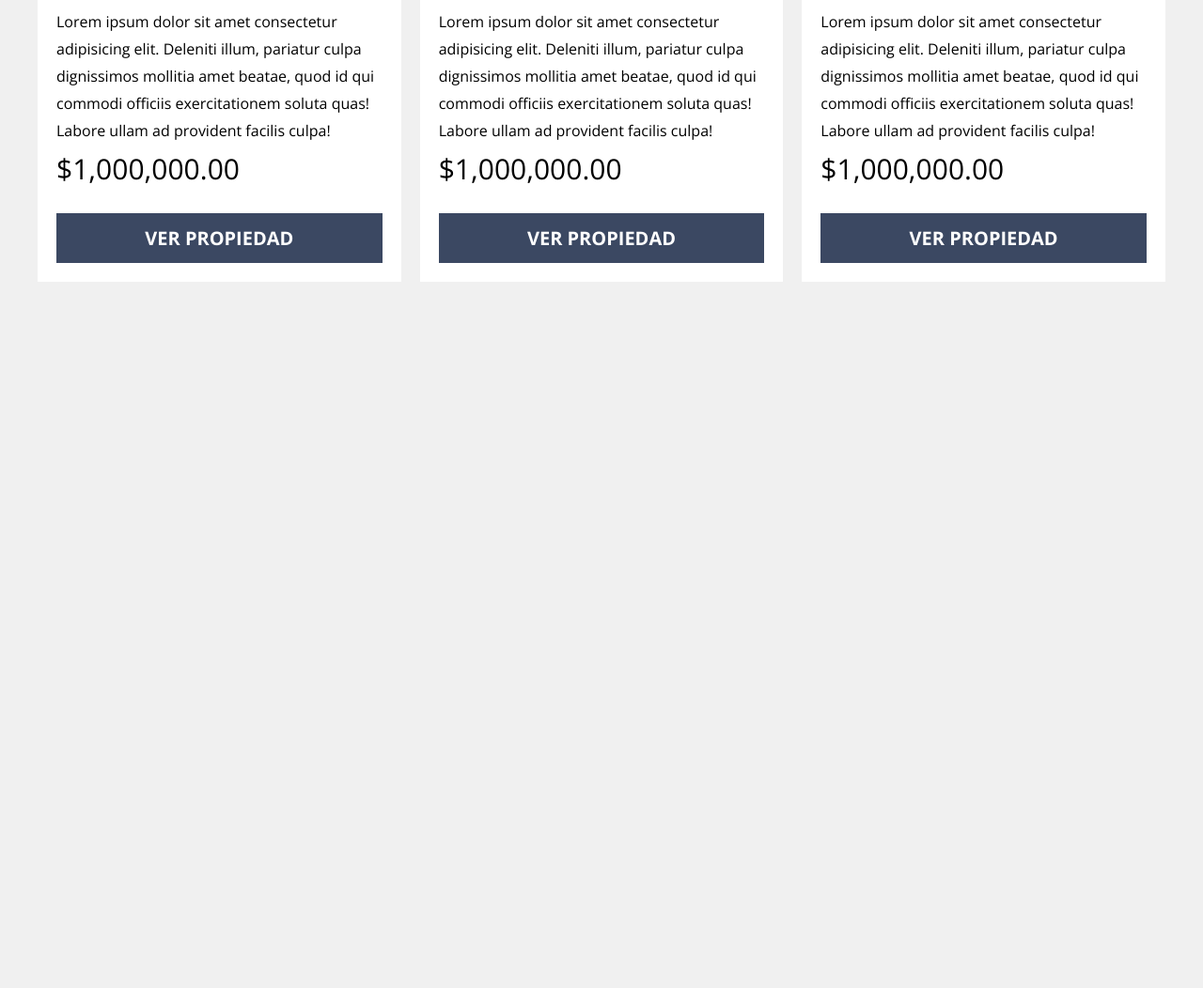
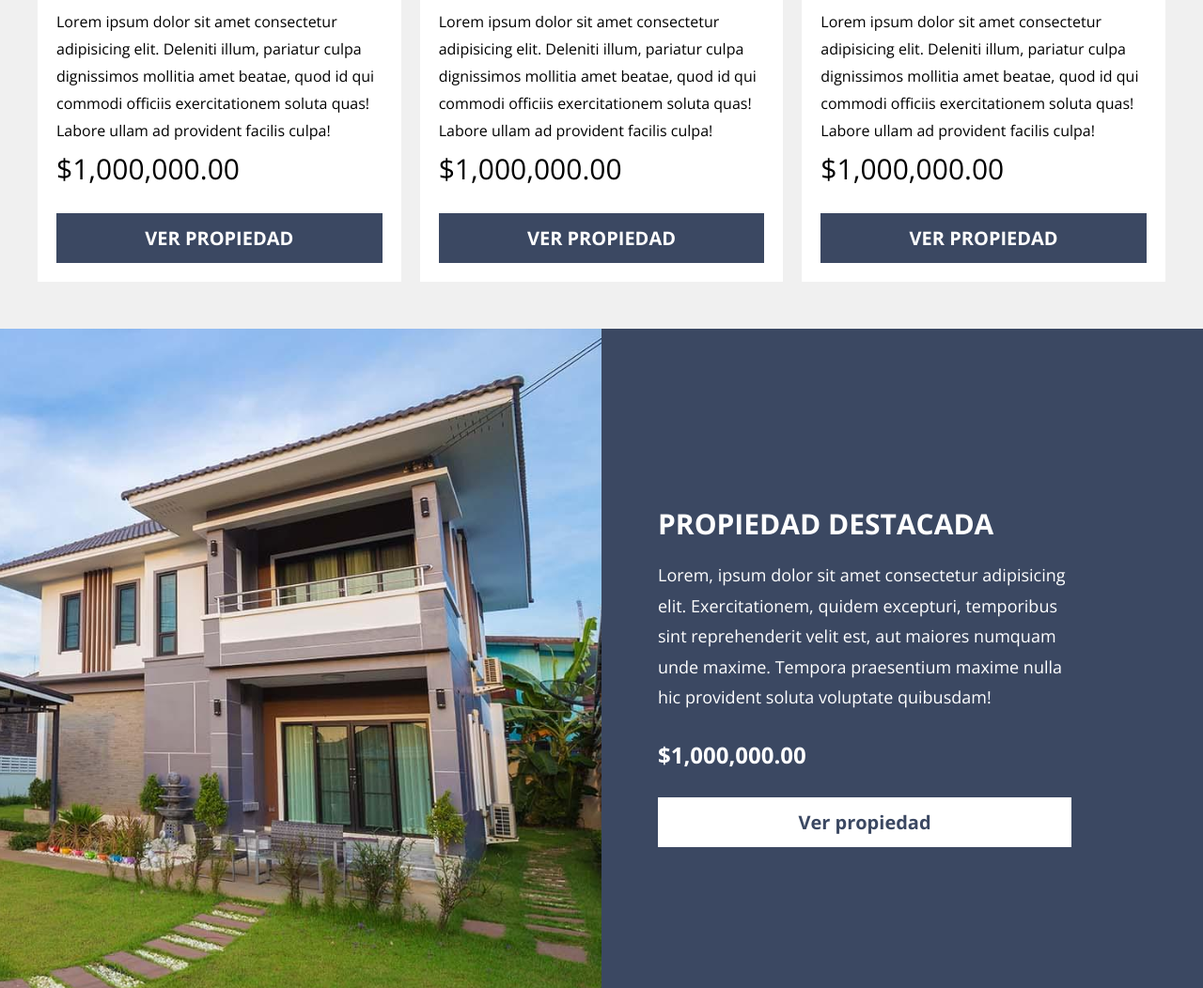
Before and after one commit to BenjaCode/RealState, a website: page index.html in a window 1280 px wide. Shown: the part 1687-2739 px from the top of the page at 94% size. Before the commit the page ends 1987 px from the top, so only its background shows below. Drawn offline with nearby package versions, Linux system fonts and the light colour scheme.

Commit message:
Destacada

```diff
--- a/index.html
+++ b/index.html
@@ -112,5 +112,16 @@
             </div><!-- Propiedad -->
         </div>
     </main>
+
+    <section class="destacada">
+        <div class="destacada__grid contenedor">
+            <div class="destacada__contenido">
+                <h3 class="destacada__heading">Propiedad destacada</h3>
+                <p class="destacada__texto">Lorem, ipsum dolor sit amet consectetur adipisicing elit. Exercitationem, quidem excepturi, temporibus sint reprehenderit velit est, aut maiores numquam unde maxime. Tempora praesentium maxime nulla hic provident soluta voluptate quibusdam!</p>
+                <p class="destacada__precio">$1,000,000.00</p>
+                <a href="#" class="destacada__enlace">Ver propiedad</a>
+            </div>
+        </div>
+    </section>
 </body>
 </html>
--- /dev/null
+++ b/src/scss/ui/contenido/_destacada.scss
@@ -0,0 +1,55 @@
+@use 'base/variables' as v;
+@use 'base/mixins' as m;
+
+.destacada{
+    margin-top: 5rem;
+    background-image: linear-gradient(to bottom, transparent 0%, transparent 50%, v.$primario 50%, v.$primario 100%), url(../img/destacada.jpg);
+    background-size: 100%, cover;
+    background-position: center, -96rem -36rem;
+    @include m.tablet {
+        background-image: linear-gradient(to right, transparent 0%, transparent 50%, v.$primario 50%, v.$primario 100%), url(../img/destacada.jpg);
+        background-position: center, -76rem center;
+    }
+    @include m.desktop {
+        background-position: center, -60rem center;
+    }
+
+    &__grid{
+        display: grid;
+        grid-template-rows: repeat(2, 1fr);
+        @include m.tablet {
+            grid-template-rows: unset;
+            @include m.grid(2, 2rem);
+            padding: 10rem 5rem;
+        }
+    }
+
+    &__contenido{
+        padding: 5rem;
+        grid-row: 2/3;
+        @include m.tablet {
+            grid-column: 2/3;
+        }
+    }
+
+    &__heading{
+        color: v.$blanco;
+        text-transform: uppercase;
+    }
+
+    &__texto{
+        color: v.$blanco;
+        font-size: 1.8rem;
+    }
+
+    &__precio{
+        color: v.$blanco;
+        font-size: 2.4rem;
+        font-weight: 700;
+    }
+
+    &__enlace{
+        @include m.boton(v.$blanco, v.$primario);
+        display: block;
+    }
+}
--- a/src/scss/ui/contenido/_index.scss
+++ b/src/scss/ui/contenido/_index.scss
@@ -1 +1,2 @@
 @forward 'propiedades';
+@forward 'destacada';
```
Also changed, not shown: build/css/app.css, 1 other file.
